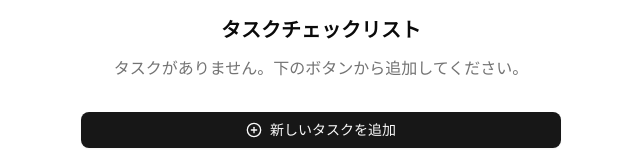
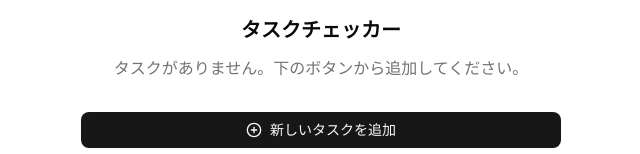
Before and after one commit to nagasaka-kazuki/work-refine, a React (Vite) app: page / in a window 1280 px wide. Shown: the top 154 px of the page, without its empty margins (319-959 px from the left). Built offline with nearby package versions, Linux system fonts and the light colour scheme.

Commit message:
見た目の修正

```diff
--- a/src/App.tsx
+++ b/src/App.tsx
@@ -46,9 +46,7 @@ export default function Home() {
 
   return (
     <main className="container max-w-lg mx-auto p-4">
-      <h1 className="text-xl font-bold mb-3 text-center">
-        タスクチェックリスト
-      </h1>
+      <h1 className="text-xl font-bold mb-3 text-center">タスクチェッカー</h1>
 
       {taskCategories.length > 0 ? (
         <Accordion
```
Also changed, not shown: 4 other files (tests, documents, lock files or other folders).
